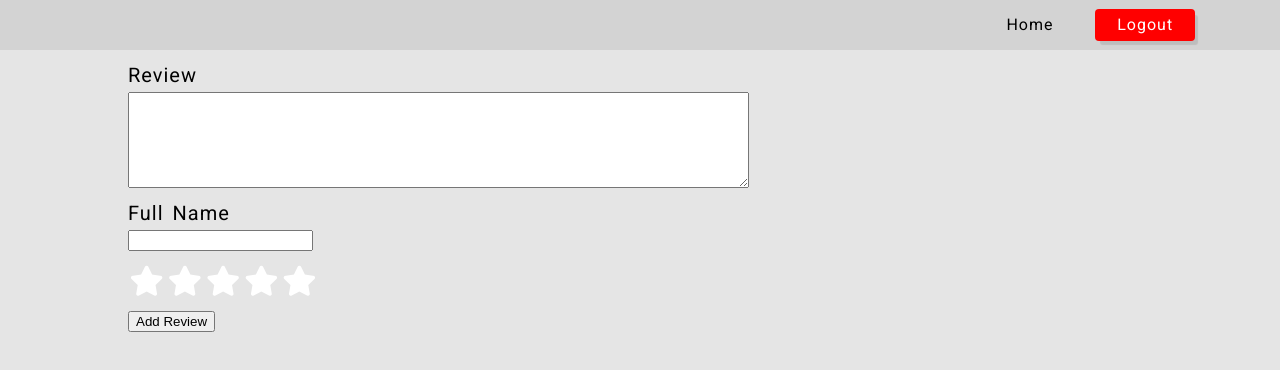
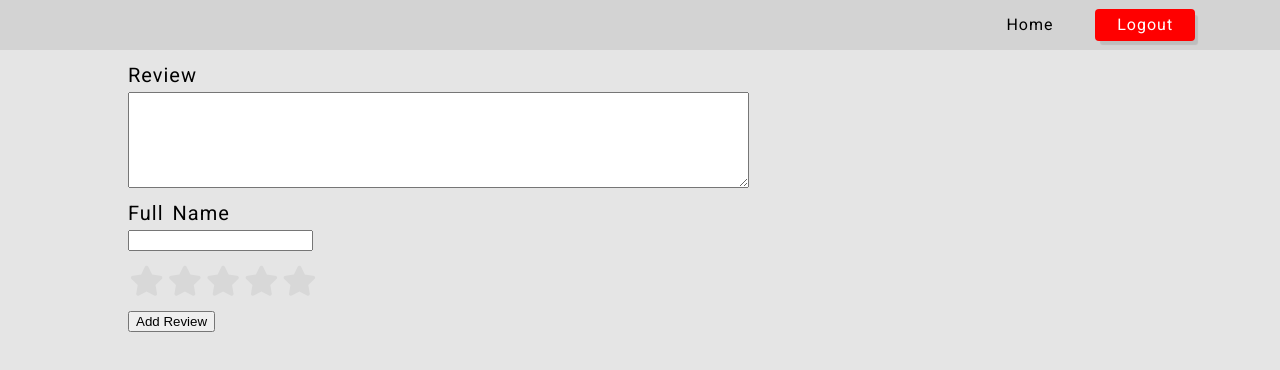
Before and after one commit to oer-bookr-6-24-2019/oer-bookr-FE, a React (Create React App) app in the folder oerbookr/: page /add-review/1 in a window 1280 px wide. Shown: the top 370 px of the page. Built offline with nearby package versions, Linux system fonts and the light colour scheme; sample sign-in values are in the browser's storage.

Commit message:
add gradient to stars

```diff
--- a/oerbookr/src/styles/_addReviewPageStyles.scss
+++ b/oerbookr/src/styles/_addReviewPageStyles.scss
@@ -7,7 +7,7 @@
     align-items: flex-start;
 
     label {
-            font-size: 2.0rem;
+      font-size: 2rem;
       font-family: Roboto;
       margin-bottom: 7px;
       margin-top: 15px;
@@ -24,12 +24,13 @@
       i {
         margin: 0 1%;
         cursor: pointer;
-                color: white;
+        color: rgb(216, 216, 216);
       }
 
       .selected {
-            color: gold;
-
+        background: -webkit-linear-gradient(rgb(255, 233, 108), rgb(245, 204, 0));
+        -webkit-background-clip: text;
+        -webkit-text-fill-color: transparent;
       }
     }
   }
```
Lines whose indentation alone changed are shown as unchanged.
